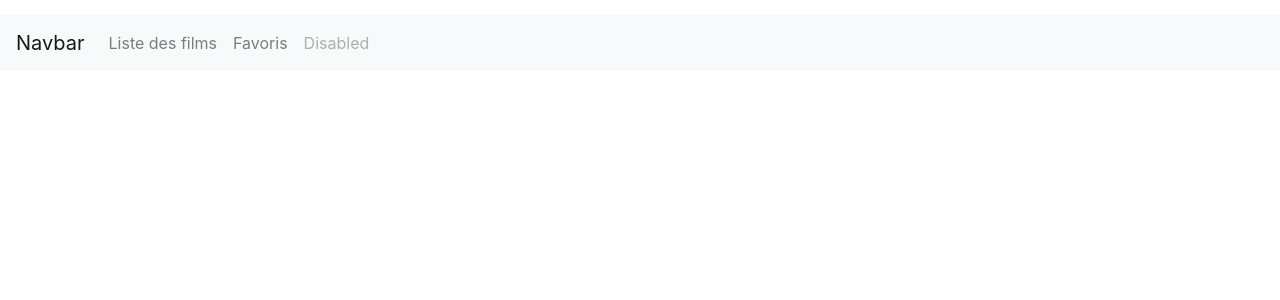
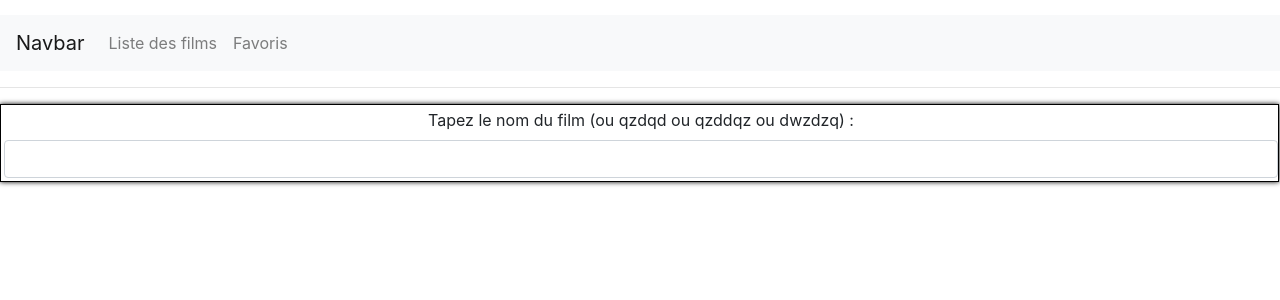
Before and after one commit to gaetanse/Filmotheque-VueJS, a Vue app: page / in a window 1280 px wide. Shown: the top 300 px of the page. Built offline with nearby package versions, Linux system fonts and the light colour scheme; what v-reset-input would draw is missing.

Commit message:
Quick Fix

```diff
--- a/src/App.vue
+++ b/src/App.vue
@@ -13,12 +13,10 @@
           <li class="nav-item">
             <router-link to="/favoris"><a class="nav-link" href="#">Favoris</a></router-link>
           </li>
-          <li class="nav-item">
-            <a class="nav-link disabled" href="#">Disabled</a>
-          </li>
         </ul>
       </div>
     </nav>
+    <router-view/>
 </div>
 </template>
 
```
